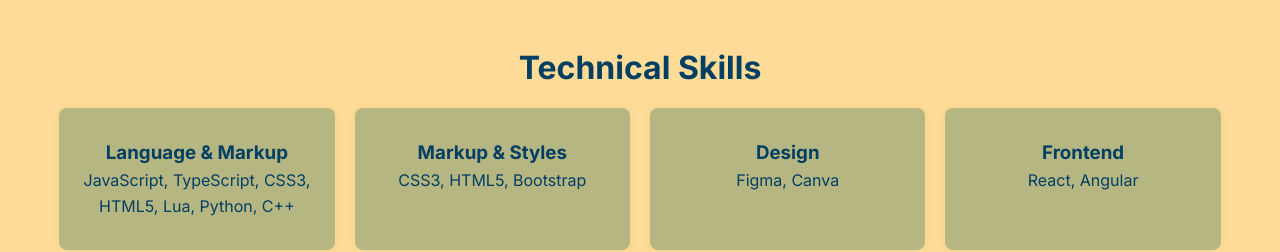
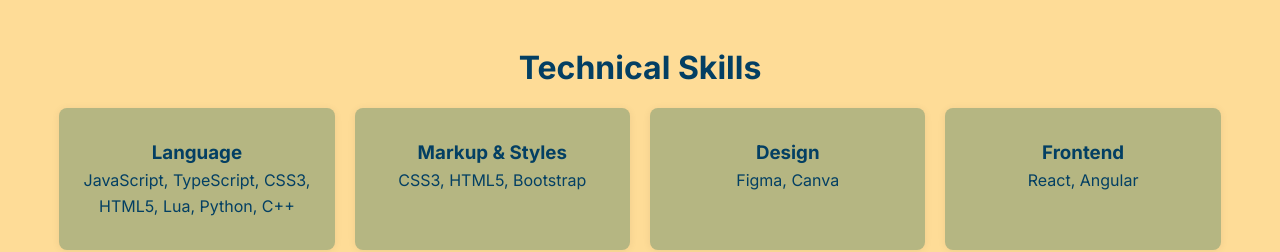
Before and after one commit to KamilaGryner/My-portfolio, a plain HTML site: page index.html in a window 1280 px wide. Shown: the part 2560-2812 px from the top of the page. Drawn offline with Linux system fonts and the light colour scheme.

Commit message:
update skills

```diff
--- a/index.html
+++ b/index.html
@@ -293,7 +293,7 @@
         <h2>Technical Skills</h2>
         <div class="services-grid">
           <div class="service-card">
-            <h3 class="reveal">Language & Markup</h3>
+            <h3 class="reveal">Language</h3>
             <p class="reveal">JavaScript, TypeScript, CSS3, HTML5, Lua, Python, C++</p>
           </div>
           <div class="service-card">
```
